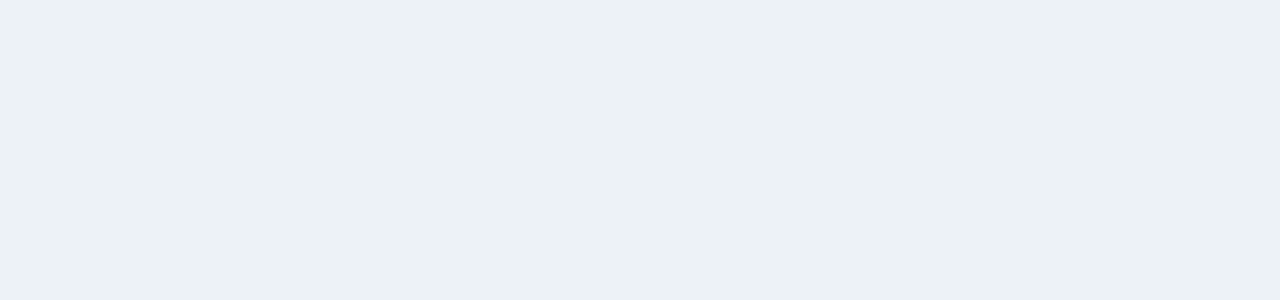
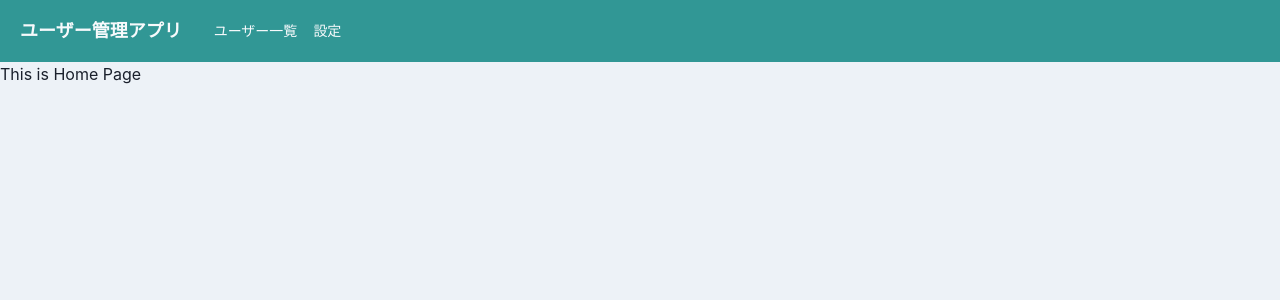
Before and after one commit to gyokufoo/jakee-chakraui-in-tsx, a React (Create React App) app: page /home in a window 1280 px wide. Shown: the top 300 px of the page. Built offline with nearby package versions, Linux system fonts and the light colour scheme.

Commit message:
create header

```diff
--- a/package.json
+++ b/package.json
@@ -3,6 +3,7 @@
   "version": "0.1.0",
   "private": true,
   "dependencies": {
+    "@chakra-ui/icons": "^1.1.5",
     "@chakra-ui/react": "1.8.3",
     "@emotion/react": "11.7.1",
     "@emotion/styled": "^11.6.0",
--- /dev/null
+++ b/src/components/organisms/layout/Header.tsx
@@ -0,0 +1,73 @@
+import {
+  Box,
+  Button,
+  Flex,
+  Heading,
+  IconButton,
+  Link,
+  useDisclosure,
+} from "@chakra-ui/react";
+import { VFC, memo } from "react";
+import { HamburgerIcon } from "@chakra-ui/icons";
+import {
+  Drawer,
+  DrawerBody,
+  DrawerFooter,
+  DrawerHeader,
+  DrawerOverlay,
+  DrawerContent,
+  DrawerCloseButton,
+} from "@chakra-ui/react";
+
+export const Header: VFC = memo(() => {
+  const { isOpen, onOpen, onClose } = useDisclosure();
+
+  return (
+    <>
+      <Flex
+        as="nav"
+        bg="teal.500"
+        color="gray.50"
+        align="center"
+        justify="space-between"
+        padding={{ base: 3, md: 5 }}
+      >
+        <Flex align="center" as="a" mr={8} _hover={{ cursor: "pointer" }}>
+          <Heading as="h1" fontSize={{ base: "md", md: "lg" }}>
+            ユーザー管理アプリ
+          </Heading>
+        </Flex>
+        <Flex
+          align="center"
+          fontSize="sm"
+          grow={2}
+          display={{ base: "none", md: "flex" }}
+        >
+          <Box pr={4}>
+            <Link>ユーザー一覧</Link>
+          </Box>
+          <Link>設定</Link>
+        </Flex>
+        <IconButton
+          aria-label="menu"
+          icon={<HamburgerIcon />}
+          size="sm"
+          variant="unstyled"
+          display={{ base: "block", md: "none" }}
+          onClick={onOpen}
+        ></IconButton>
+      </Flex>
+      <Drawer placement="left" size="xs" onClose={onClose} isOpen={isOpen}>
+        <DrawerOverlay>
+          <DrawerContent>
+            <DrawerBody p={0} bg="gray.100">
+              <Button w="100%">Top</Button>
+              <Button w="100%">UserList</Button>
+              <Button w="100%">Settings</Button>
+            </DrawerBody>
+          </DrawerContent>
+        </DrawerOverlay>
+      </Drawer>
+    </>
+  );
+});
--- a/src/components/pages/Home.tsx
+++ b/src/components/pages/Home.tsx
@@ -2,6 +2,5 @@ import { VFC, memo } from "react";
 import { Outlet, useLocation } from "react-router-dom";
 
 export const Home: VFC = memo(() => {
-  const isHomePage = useLocation().pathname === "/home/";
-  return <>{isHomePage ? <p>This is Home Page</p> : <Outlet />}</>;
+  return <p>This is Home Page</p>;
 });
--- /dev/null
+++ b/src/components/temlates/HeaderLayout.tsx
@@ -0,0 +1,14 @@
+import React, { VFC, memo, ReactNode } from "react";
+import { Outlet } from "react-router-dom";
+import { Header } from "../organisms/layout/Header";
+
+export const HeaderLayout: VFC = memo(({}) => {
+  return (
+    <>
+      <Header></Header>
+      <main>
+        <Outlet />
+      </main>
+    </>
+  );
+});
--- a/src/router/HomeRoutes.tsx
+++ b/src/router/HomeRoutes.tsx
@@ -1,7 +1,12 @@
+import { Home } from "../components/pages/Home";
 import { Setting } from "../components/pages/Setting";
 import { UserManagement } from "../components/pages/UserManagement";
 
 export const homeRoutes = [
+  {
+    path: "",
+    routeElement: <Home />,
+  },
   {
     path: "user_management",
     routeElement: <UserManagement />,
--- a/src/router/Router.tsx
+++ b/src/router/Router.tsx
@@ -3,13 +3,15 @@ import { Route, Routes } from "react-router-dom";
 import { Home } from "../components/pages/Home";
 import { Login } from "../components/pages/Login";
 import { Page404 } from "../components/pages/Page404";
+import { HeaderLayout } from "../components/temlates/HeaderLayout";
 import { homeRoutes } from "./HomeRoutes";
 
 export const Router: VFC = memo(() => {
   return (
     <Routes>
       <Route path="/" element={<Login />} />
-      <Route path="home" element={<Home />}>
+      <Route path="home" element={<HeaderLayout />}>
+        <Route index element={<Home />} />
         {homeRoutes.map((homeRoute) => {
           return (
             <Route
```
Also changed, not shown: 1 other file (tests, documents, lock files or other folders).
